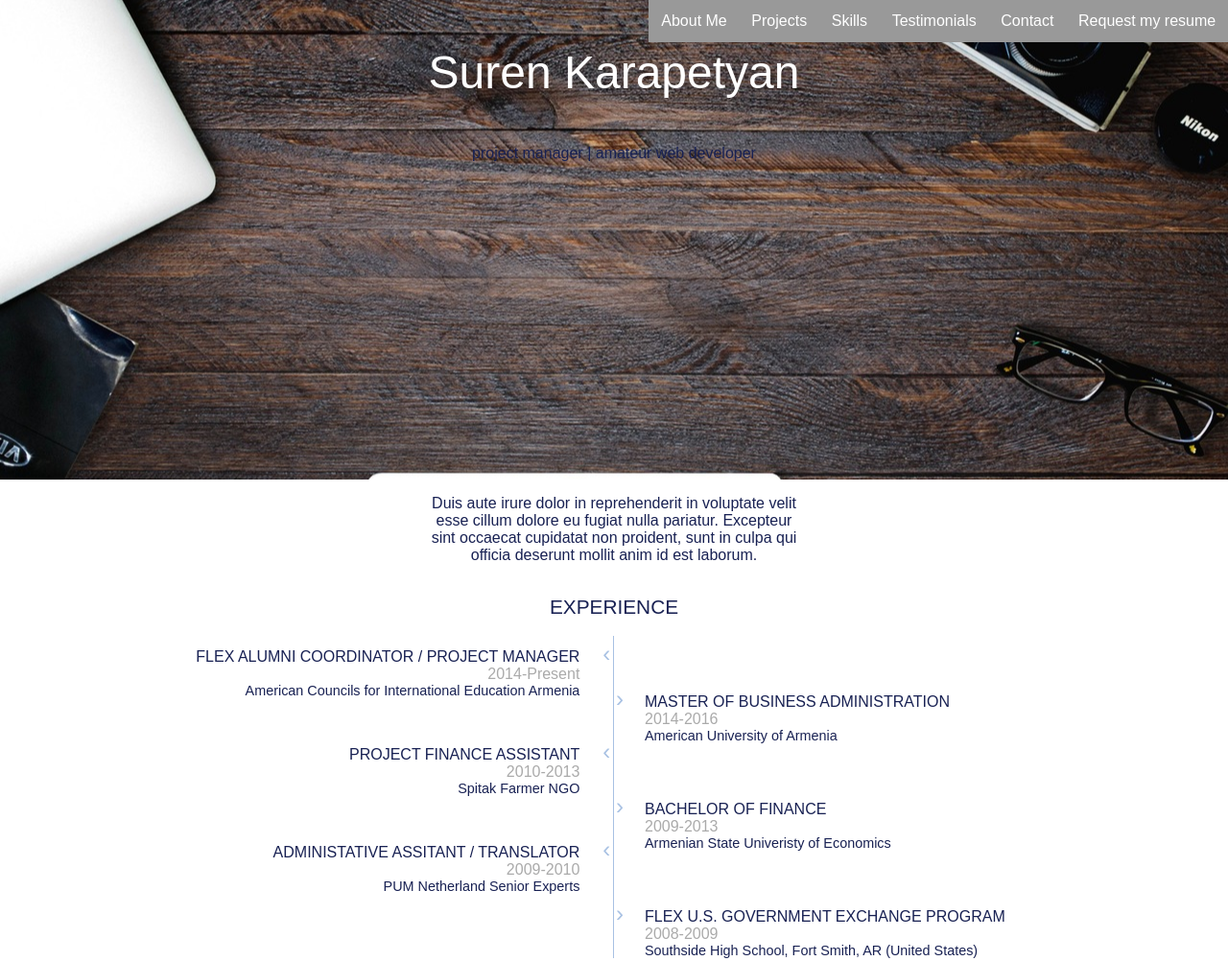
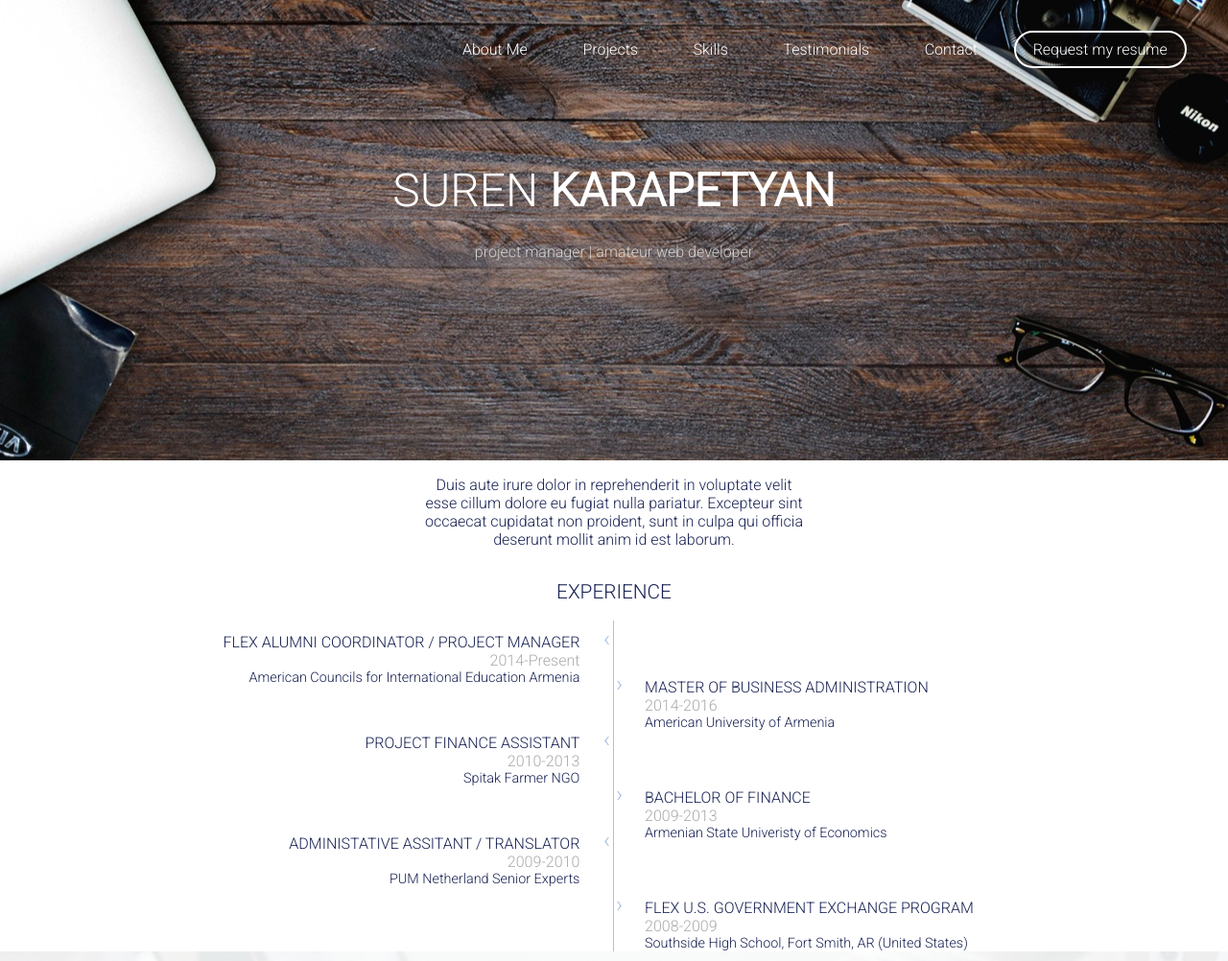
Before and after one commit to surenk6/Interactive-Resume, a plain HTML site: page index.html in a window 1280 px wide. Shown: the top 1002 px of the page at 96% size. Drawn offline with Linux system fonts and the light colour scheme.

Commit message:
some edits

```diff
--- a/index.html
+++ b/index.html
@@ -3,9 +3,10 @@
 
 <head>
     <title>Suren Karapetyan</title>
+    <link href="https://fonts.googleapis.com/css?family=Roboto:300" rel="stylesheet">
     <link rel="stylesheet" type="text/css" href="styles.css" />
     <script type="text/javascript" src="jquery-3.1.1.js"></script>
-        <script type="text/javascript" src="jquery.inview.min.js"></script>
+    <script type="text/javascript" src="jquery.inview.min.js"></script>
     <script type="text/javascript" src="script.js"></script>
 </head>
 
@@ -28,9 +29,8 @@
   </div>
 
 <!-- Header section starts here -->
-
+    <div class="top-empty"></div>
     <section class="header">
-      <div class="top-empty"></div>
       <div class="header-navigation">
         <ul>
           <li><a href="#" id="cv-download-text">Request my resume</a></li>
@@ -42,8 +42,10 @@
         </ul>
       </div>
       <div class="name-wrap">
-        <p class="name">Suren Karapetyan</p>
-        <p class="title">project manager | amateur web developer</p>
+        <div class="name-wrap-center">
+          <p class="name">Suren <strong>Karapetyan</strong></p>
+          <p class="title">project manager | amateur web developer</p>
+        </div>
       </div>
       <!--<div class="face-wrap">
         <div class="face">-->
@@ -56,10 +58,9 @@
         <div class="elevator-pitch">
           <p>Duis aute irure dolor in reprehenderit in voluptate velit esse cillum dolore eu fugiat nulla pariatur. Excepteur sint occaecat cupidatat non proident, sunt in culpa qui officia deserunt mollit anim id est laborum.</p>
         </div>
-        <div class="experience-word">
+        <div class="experience">
           <h1>Experience</h1>
-        </div>
-        <div class="work-education">
+          <div class="work-education">
           <div class="work">
             <div class="work1">
               <p class="work-dot">‹</p>
@@ -100,6 +101,7 @@
               <h4>Southside High School, Fort Smith, AR (United States) </h4>
             </div>
           </div>
+        </div>
         </div>
     </section>
 
--- a/styles.css
+++ b/styles.css
@@ -1,6 +1,6 @@
 body {
   margin: 0;
-  font-family: sans-serif;
+  font-family: "Roboto", sans-serif;
   color: #182153;
 }
 
@@ -36,6 +36,9 @@ h4{
 a{
   text-decoration: none;
   color: inherit;
+  display: block;
+  width: 100%;
+  height: 100%;
 }
 
 .header{
@@ -72,6 +75,7 @@ nav li{
 
 .toggler{
   display: none;
+  cursor: pointer;
 }
 
 .toggler h2{
@@ -79,19 +83,43 @@ nav li{
   padding: 3%;
 }
 
+.header-navigation{
+  position: absolute;
+  top: 2em;
+  right: 2%;
+  left: 0;
+}
 
-.header-navigation{
-  display: block;
+div.header-navigation ul{
+  height: 100%;
+  width: 100%;
+  display: flex;
+  flex-direction: row-reverse;
+  justify-content: flex-start;
 }
 
 div.header-navigation ul li{
   color: white;
-  display: inline-block;
-  float: right;
-  background-color: #999;
   text-align: center;
-  padding: 1%;
-  box-sizing: border-box;
+  margin-right: 3%;
+  height: 100%;
+  overflow: visible;
+}
+
+div.header-navigation ul li a{
+  display: flex;
+  align-items: center;
+  justify-content: center;
+  padding: 0.5em;
+  border: 2px solid rgba(0, 0, 0, 0);
+}
+
+#cv-download-text{
+  border: 2px solid white;
+  border-top-right-radius: 2em 2em;
+  border-top-left-radius: 2em 2em;
+  border-bottom-left-radius: 2em 2em;
+  border-bottom-right-radius: 2em 2em;
 }
 
 @media screen and (max-width: 750px) {
@@ -126,21 +154,40 @@ div.header-navigation ul li{
   background-size: cover;
   background-position: center;
   width: 100%;
-  height: 500px;
+  height: 30em;
+  position: relative;
 }
 
 .name-wrap{
   text-align: center;
-  margin: auto;
+  display: table;
+  width: 100%;
+  height: 90%;
+}
+
+.name-wrap-center{
+  display: table-cell;
+  vertical-align: middle;
 }
 
 .name{
   font-size: 3em;
   color: white;
+  text-transform: uppercase;
+  margin: 2%;
+  font-weight: 100;
+}
+
+strong{
+  font-weight: bold;
 }
 
 .title{
-  font-size:
+  color: #cfcfcf;
+}
+
+.experience{
+
 }
 
 .elevator-pitch{
@@ -222,14 +269,23 @@ div.header-navigation ul li{
 }
 
 .stats-wrap{
-  margin: 10em 5em 6em;
+  padding: 10em 5% 6em;
   text-align: center;
+  background-image: url("assets/images/experience.jpg");
+  background-position: center;
+  background-size: cover;
 }
 
 .stat{
   display: inline-block;
-  width: 150px;
+  width: 10em;
   margin: 0 2% 5%;
+}
+
+@media screen and (max-width: 1120px) {
+  .stat{
+      margin: 0 0 5%;
+  }
 }
 
 .skills{
@@ -262,7 +318,7 @@ div.header-navigation ul li{
 }
 
 .skills-group1{
-  width: 35%;
+  width: 40%;
   min-width: 20em;
   display: inline-block;
   text-align: left;
@@ -270,7 +326,7 @@ div.header-navigation ul li{
 }
 
 .skills-group2{
-  width: 35%;
+  width: 40%;
   min-width: 20em;
   display: inline-block;
   text-align: left;
@@ -511,9 +567,6 @@ section.portfolio h2{
   display: inline-block;
 }
 
-.testimoner-centering{
-}
-
 div.testimoner-photo img{
   height: 6em;
   width: 6em;
@@ -525,6 +578,7 @@ div.testimoner-photo img{
   min-width: 15em;
   display: inline-block;
   text-align: left;
+  margin: 5%;
 }
 
 .testimony-content{
@@ -534,7 +588,24 @@ div.testimoner-photo img{
 }
 
 .testimony-visible{
-  display: block;
+  display: flex;
+  align-items: center;
+  justify-content: center;
+}
+
+@media screen and (max-width: 850px) {
+  .testimony-visible{
+    display: block;
+  }
+  .testimoner{
+    display: inline-block;
+    width: 100%;
+  }
+  .testimony-text{
+    width: 100%;
+    text-align: center;
+    margin: 5% 0;
+  }
 }
 
 .testinonials-dots{
```
Also changed, not shown: assets/images/experience.jpg (added).
